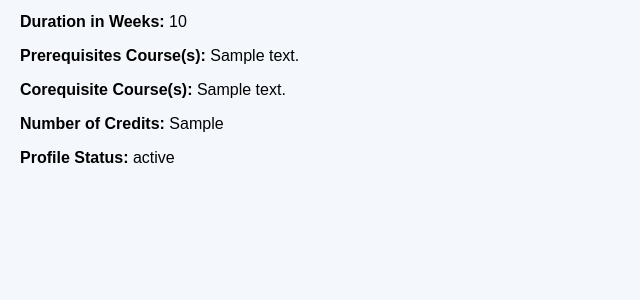
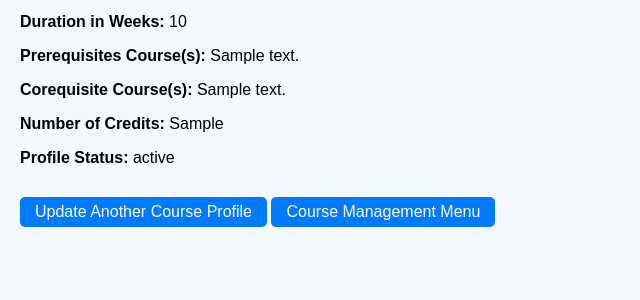
Before and after one commit to yvanyin1/edusys, a Flask app: template app/templates/update_course_profile_success.html in a window 1280 px wide. Shown: the part 279-579 px from the top of the page, without its empty margins (0-640 px from the left). Run offline with Flask 3, Linux system fonts and the light colour scheme; the template is opened without the code that fills it: most values are stand-ins (such as "Sample title", 1, 10 or a date in 2020); parts of the project's set-up code (start-up, migrations or seed data) failed here and were passed over.

Commit message:
Added Update Another Course Profile and Course Management Menu buttons for successful updating of course profile page

```diff
--- a/app/templates/update_course_profile_success.html
+++ b/app/templates/update_course_profile_success.html
@@ -13,4 +13,13 @@
     <p><strong>Corequisite Course(s):</strong> {{ course.corequisites }}</p>
     <p><strong>Number of Credits:</strong> {{ course.credit_hours }}</p>
     <p><strong>Profile Status:</strong> {{ course.profile_status}}</p>
+
+    <div style="margin-top: 30px;">
+         <button type="button" onclick="location.href='{{ url_for('update_course_profiles_search') }}'">
+             Update Another Course Profile
+         </button>
+         <button type="button" onclick="location.href='{{ url_for('course_management') }}'">
+             Course Management Menu
+         </button>
+     </div>
 {% endblock %}
```
Lines whose indentation alone changed are shown as unchanged.
